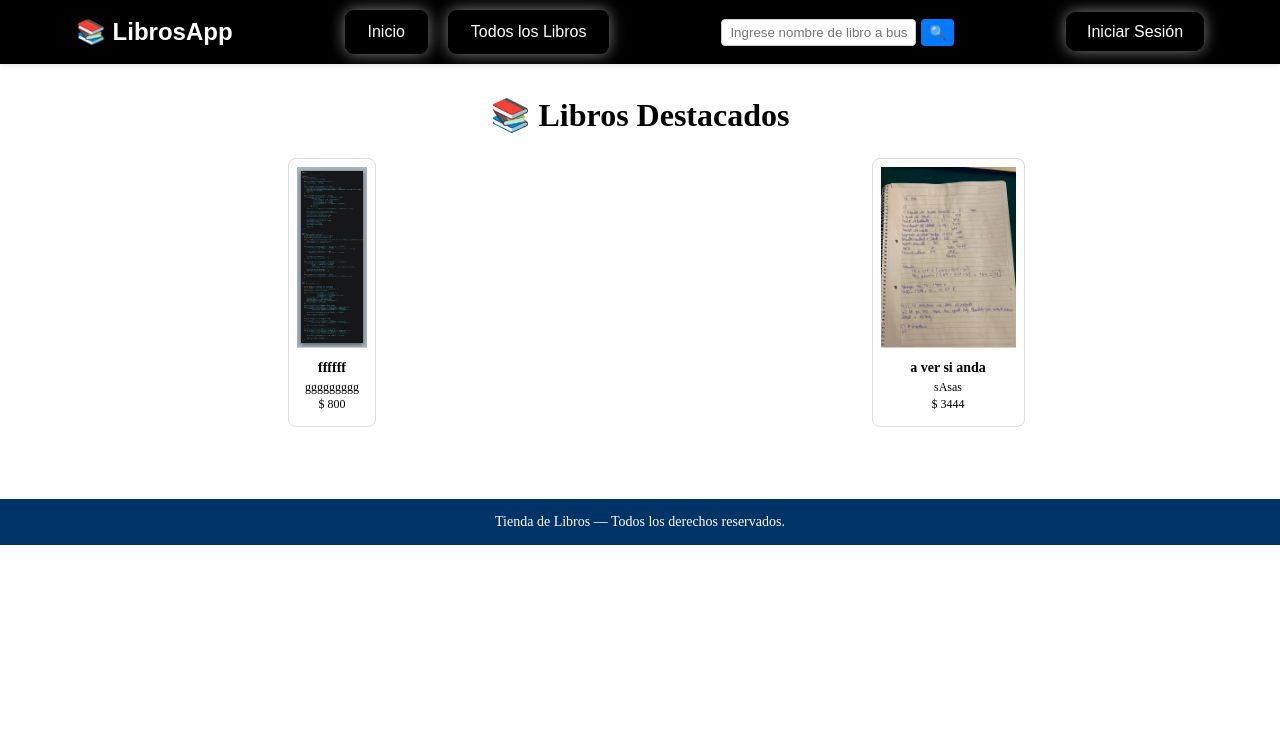
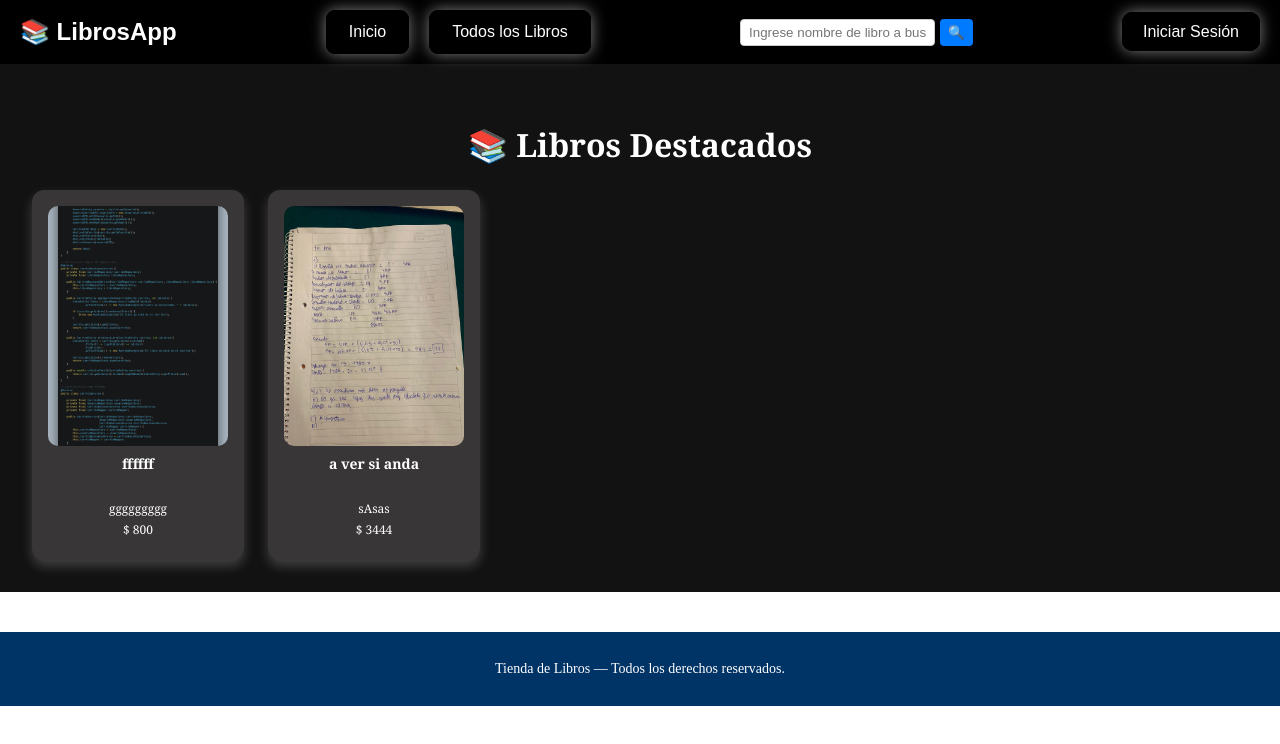
Before and after one commit to JuanAmalfi/TpFinalProgramacion4, an Angular app in the folder tpFinal/: page /home in a window 1280 px wide. Shown: the top 744 px of the page. Built offline with nearby package versions, Linux system fonts and the light colour scheme; data requests are answered from the project's data file.

Commit message:
Modifiqué el estilo del inicio, arreglé el cuadro que muestra los libros para que se vean iguales

```diff
--- a/tpFinal/src/app/components/shared/home/home/home.css
+++ b/tpFinal/src/app/components/shared/home/home/home.css
@@ -1,55 +1,84 @@
 .destacados-container {
  padding: 2rem;
+ background-color: #121212;
+
+ width: 100%;
+ box-sizing: border-box;
 }
 
 .titulo-seccion {
  font-size: 2rem;
  margin-bottom: 1.5rem;
  text-align: center;
+ color: white;
+ font-family: Cambria, Cochin, Georgia, Times, 'Times New Roman', serif;
 }
 
-/* Contenedor de libros destacados */
-.grid-libros {
-  display: grid;
-  grid-template-columns: repeat(auto-fit, minmax(150px, 1fr)); /* columnas más chicas */
-  gap: 16px;
+.destacados-container .grid-libros {
+  display: flex;
+  flex-wrap: wrap;
+  gap: 1.5rem;
+  justify-content: flex-start;
+
+  width: 100%;
 }
 
-/* Card del libro */
-.card-libro {
+.destacados-container .card-libro {
  cursor: pointer;
-  border: 1px solid #ddd;
-  border-radius: 8px;
+ background-color: #383636;
+ box-shadow: 0 6px 12px 0 rgba(255, 255, 255, 0.2);
+ transition: transform 0.2s;
+ text-align: center;
+ border-radius: 12px;
+ padding: 1rem;
+ display: flex;
+ flex-direction: column;
  overflow: hidden;
-  background-color: #fff;
-  text-align: center;
-  padding: 8px;
-  transition: transform 0.2s;
+ min-width: 0;
+
+ flex-basis: 180px;
+ flex-grow: 0;
+ flex-shrink: 0;
 }
 
-.card-libro:hover {
+.destacados-container .card-libro:hover {
  transform: scale(1.05);
 }
 
-/* Imagen del libro */
-.card-libro .portada {
-  width: 100%; /* ocupa toda la card */
-  height: 180px; /* más pequeña que antes, aprox mitad */
+.destacados-container .card-libro .portada {
+ width: 100%;
  object-fit: cover;
-  border-bottom: 1px solid #ccc;
+ height: 240px;
+ border-radius: 10px;
+ max-width: 100%;
 }
 
-/* Info del libro */
-.card-info {
+.destacados-container .card-info {
  padding: 4px;
+ flex-grow: 1;
+ display: flex;
+ flex-direction: column;
 }
 
-.card-info h4 {
-  font-size: 14px; /* más pequeño */
+.destacados-container .card-info h4 {
+ min-height: 40px;
+ line-height: 1.4em;
+ overflow: hidden;
+ text-overflow: ellipsis;
+ display: -webkit-box;
+ -webkit-line-clamp: 2;
+ -webkit-box-orient: vertical;
+}
+
+.destacados-container .card-info h4,
+.destacados-container .card-info p {
+ font-family: Cambria, Cochin, Georgia, Times, 'Times New Roman', serif;
+ color: white;
+ font-size: 14px;
  margin: 4px 0;
 }
 
-.card-info p {
+.destacados-container .card-info p {
  font-size: 12px;
  margin: 2px 0;
 }
--- a/tpFinal/src/styles.css
+++ b/tpFinal/src/styles.css
@@ -1,4 +1,8 @@
 /* You can add global styles to this file, and also import other style files */
-*{
-    margin: 0 auto;
+html, body {
+  margin: 0;
+  padding: 0;
+  box-sizing: border-box;
+  width: 100%;
+  height: 100%;
 }
```
Lines whose indentation alone changed are shown as unchanged.
